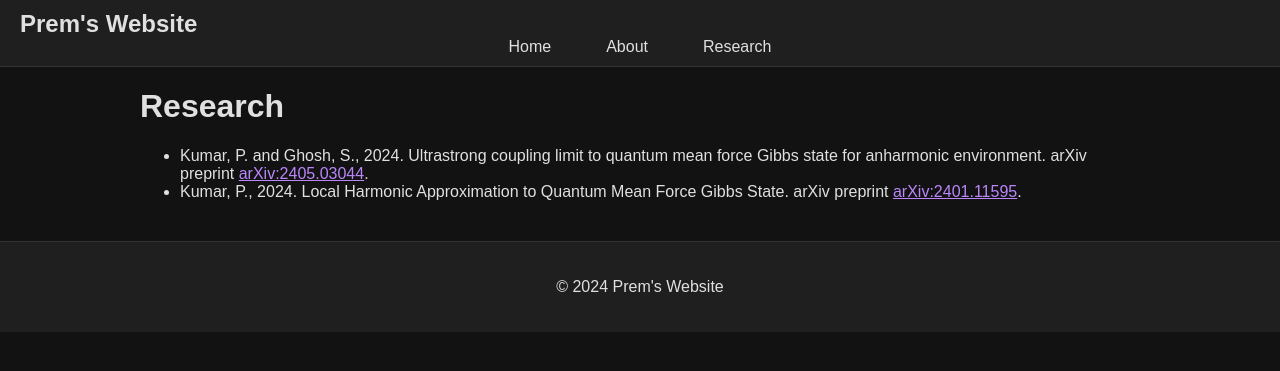
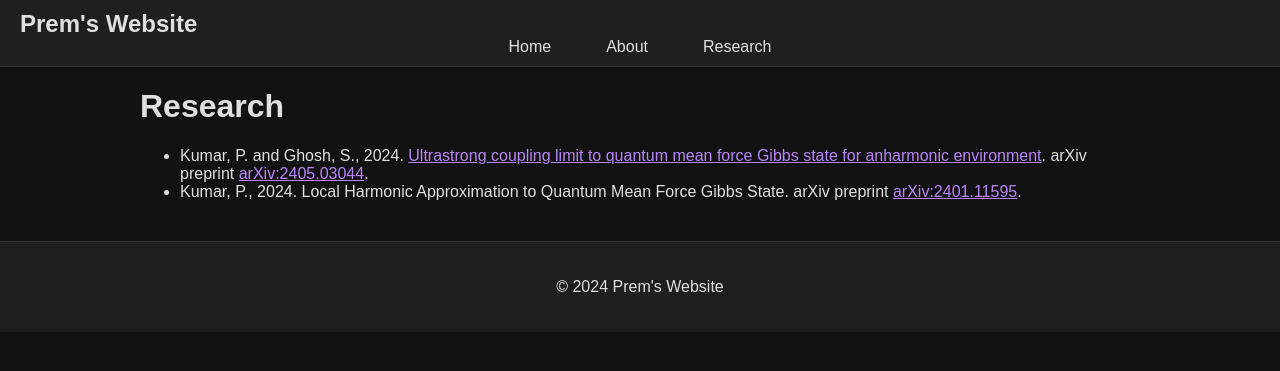
Before and after one commit to prem314/prem314.github.io, a Jekyll site: the page built from research.md, in a window 1280 px wide. Shown: the top 371 px of the page. Built offline with Jekyll 4.4.1, drawn with Linux system fonts in a browser that asks for light colours.

```diff
--- a/research.md
+++ b/research.md
@@ -5,5 +5,5 @@ title: Research
 
 # Research
 
-  - Kumar, P. and Ghosh, S., 2024. Ultrastrong coupling limit to quantum mean force Gibbs state for anharmonic environment. arXiv preprint [arXiv:2405.03044](https://arxiv.org/abs/2405.03044).
+  - Kumar, P. and Ghosh, S., 2024. [Ultrastrong coupling limit to quantum mean force Gibbs state for anharmonic environment](). arXiv preprint [arXiv:2405.03044](https://arxiv.org/abs/2405.03044).
   - Kumar, P., 2024. Local Harmonic Approximation to Quantum Mean Force Gibbs State. arXiv preprint [arXiv:2401.11595](https://arxiv.org/abs/2401.11595).
```
